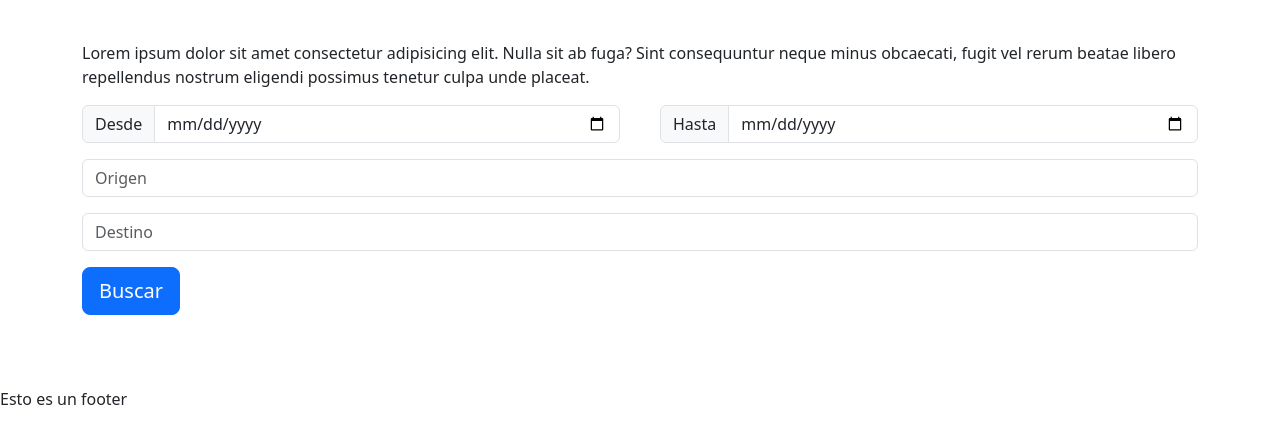
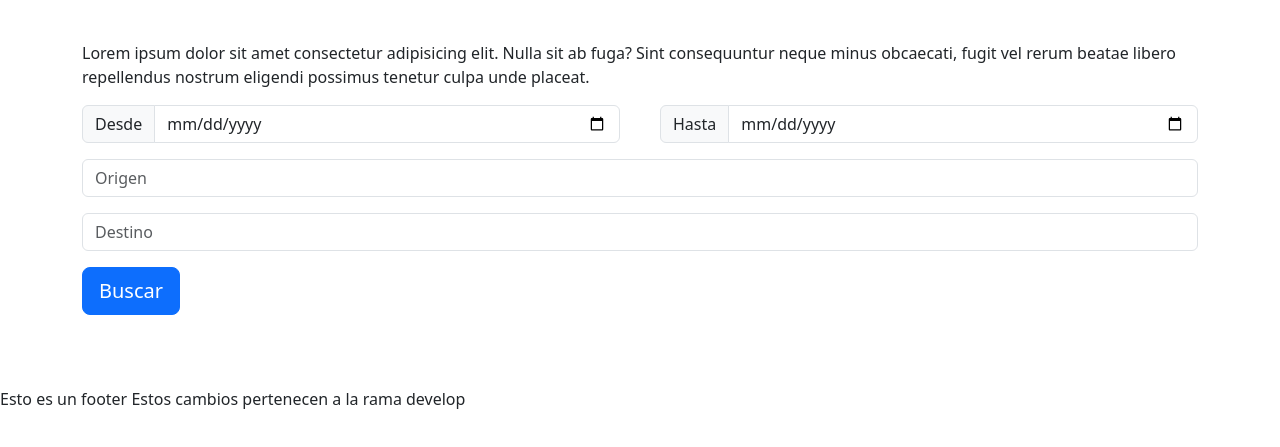
Before and after one commit to WalterSpernanzoni/segunda_pre-entrega_walter_spernanzoni, a plain HTML site: page index.html in a window 1280 px wide. Shown: the part 253-700 px from the top of the page. Drawn offline with nearby package versions, Linux system fonts and the light colour scheme.

Commit message:
Se hicieron cambios en la rama develop

```diff
--- a/index.html
+++ b/index.html
@@ -79,6 +79,7 @@
 
     <footer>
       Esto es un footer
+      Estos cambios pertenecen a la rama develop
     </footer>
 
 </body>
```
